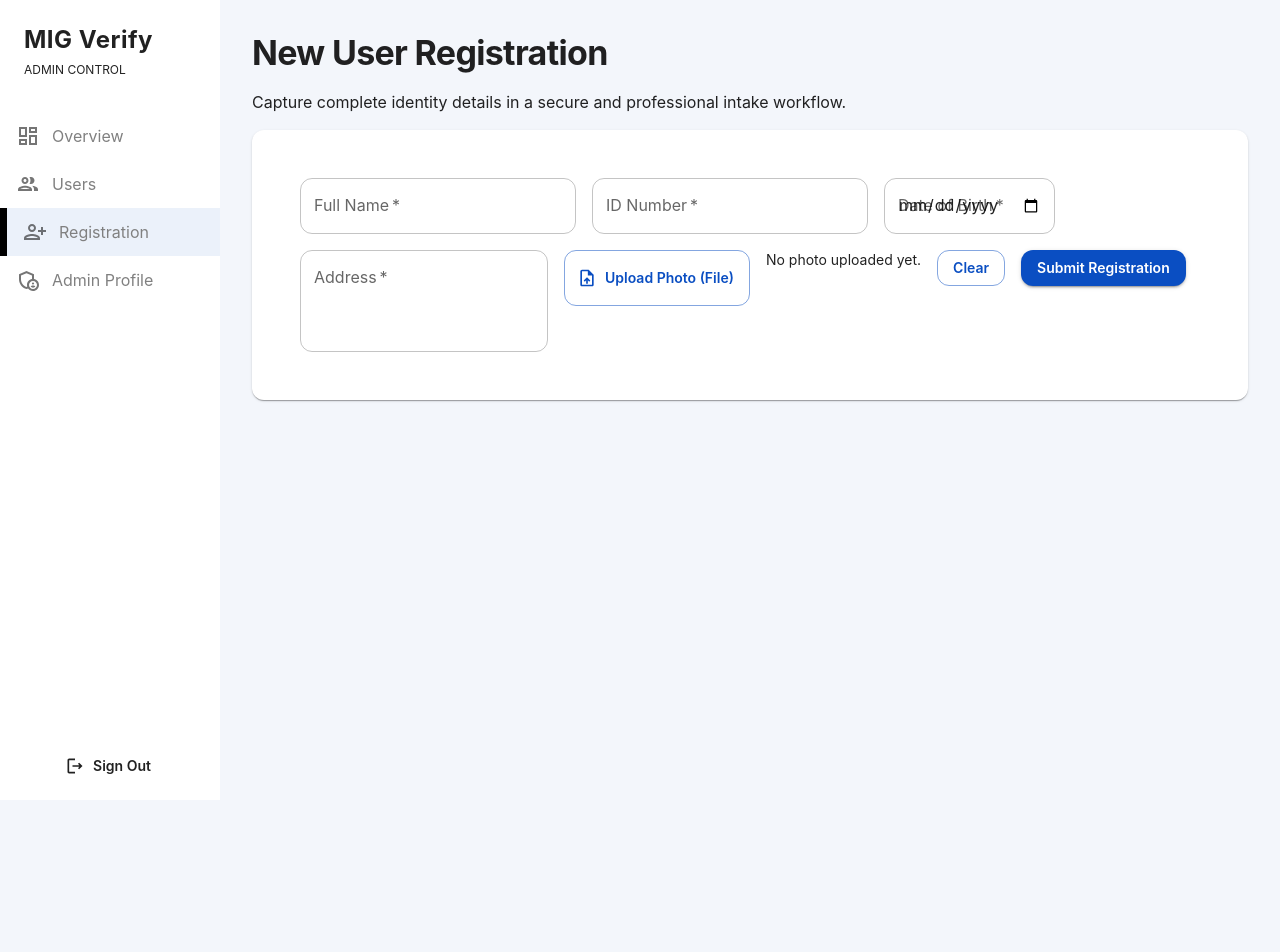
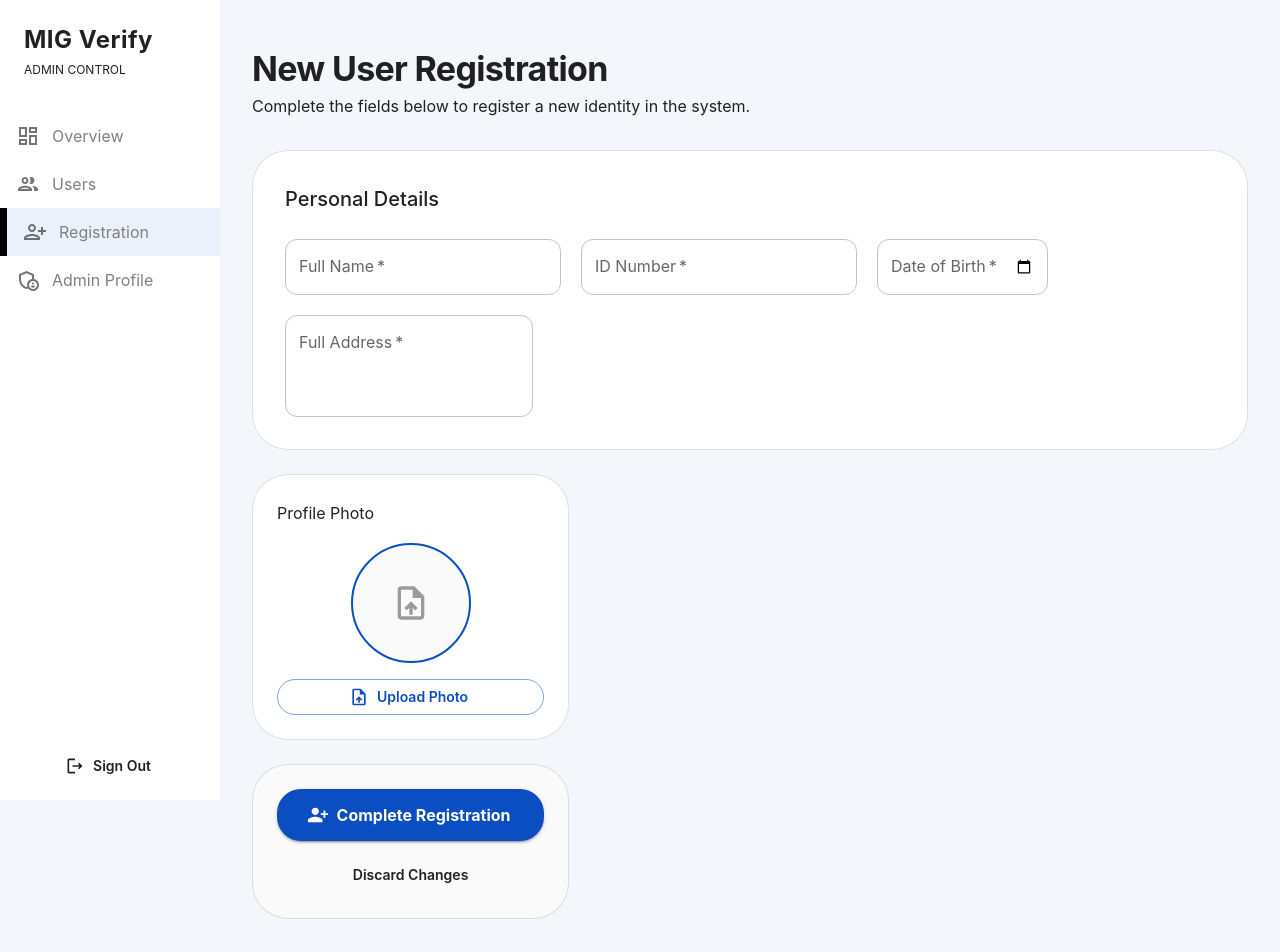
Before and after one commit to fanuel-endeshaw/MigVerify-frontend, a React (Vite) app: page /dashboard/registration in a window 1280 px wide. Shown: the top 952 px of the page. Before the commit the page ends 800 px from the top, so only its background shows below. Built offline with nearby package versions, Linux system fonts and the light colour scheme; sample sign-in values are in the browser's storage.

Commit message:
version1

```diff
--- a/src/pages/Registration.jsx
+++ b/src/pages/Registration.jsx
@@ -8,8 +8,12 @@
   Stack,
   TextField,
   Typography,
+  CircularProgress,
 } from "@mui/material";
 import UploadFileOutlinedIcon from "@mui/icons-material/UploadFileOutlined";
+import PersonAddAlt1Icon from "@mui/icons-material/PersonAddAlt1";
+// import DeleteOutlineIcon from "@mui/icons-material/DeleteOutline";
+// import DeleteOutlineIcon from "@mui/icons-material/DeleteOutlineOutlined";
 import { useState } from "react";
 import { useNavigate } from "react-router-dom";
 import { useAuth } from "../auth/useAuth";
@@ -44,14 +48,8 @@
     });
   };
 
-  const buildHeaders = (extraHeaders = {}) => ({
-    Authorization: `Bearer ${token}`,
-    ...extraHeaders,
-  });
-
   const handleCreateUser = async (event) => {
     event.preventDefault();
-
     if (!form.photoFile) {
       setRegistrationError("Please upload a profile photo before submitting.");
       return;
@@ -70,23 +68,17 @@
 
       const response = await fetch(`${apiBaseUrl}/api/users/register`, {
         method: "POST",
-        headers: buildHeaders(),
+        headers: { Authorization: `Bearer ${token}` },
         body: payload,
       });
 
       const payloadJson = await response.json().catch(() => null);
 
       if (!response.ok) {
-        throw new Error(
-          payloadJson?.message || payloadJson?.error || "Registration failed.",
-        );
+        throw new Error(payloadJson?.message || "Registration failed.");
       }
 
-      sessionStorage.setItem(
-        "migVerifyToast",
-        payloadJson?.message || "User registered successfully.",
-      );
-
+      sessionStorage.setItem("migVerifyToast", "User registered successfully.");
       resetRegistrationForm();
       navigate("/dashboard/users");
     } catch (error) {
@@ -111,116 +103,153 @@
     reader.readAsDataURL(file);
   };
 
-  const handleClearRegistration = () => {
-    resetRegistrationForm();
-  };
-
   return (
-    <Stack spacing={2}>
-      <Typography variant="h4" fontWeight={700}>
+    <Box sx={{ width: "100%", py: 2 }}>
+      {/* Header - Left Aligned */}
+      <Stack spacing={0.5} sx={{ mb: 4 }}>
+        <Typography variant="h4" fontWeight={800} letterSpacing="-0.5px">
           New User Registration
         </Typography>
-      <Typography color="text.secondary">
-        Capture complete identity details in a secure and professional intake
-        workflow.
+        <Typography color="text.secondary" variant="body1">
+          Complete the fields below to register a new identity in the system.
+        </Typography>
+      </Stack>
+
+      <Box component="form" onSubmit={handleCreateUser}>
+        <Grid container spacing={3}>
+          {/* Left Column: Main Form Data */}
+          <Grid item xs={12} md={8}>
+            <Paper
+              elevation={0}
+              sx={{
+                p: 4,
+                borderRadius: 3,
+                border: "1px solid",
+                borderColor: "divider",
+              }}
+            >
+              <Typography variant="h6" fontWeight={700} sx={{ mb: 3 }}>
+                Personal Details
               </Typography>
 
-      <Paper sx={{ p: 3 }}>
-        <Box
-          component="form"
-          onSubmit={handleCreateUser}
-          sx={{
-            display: "flex",
-            flexDirection: "column",
-            gap: 2,
-            // bgcolor: "#f5f5f5",
-            borderRadius: 2,
-            p: 3,
-          }}
-        >
-          {registrationError ? (
-            <Alert severity="warning">{registrationError}</Alert>
-          ) : null}
+              {registrationError && (
+                <Alert severity="error" sx={{ mb: 3, borderRadius: 2 }}>
+                  {registrationError}
+                </Alert>
+              )}
 
-          <Grid container spacing={2}>
-            <Grid item xs={12} md={6}>
+              <Grid container spacing={2.5}>
+                <Grid item xs={12}>
                   <TextField
                     label="Full Name"
                     required
                     fullWidth
                     value={form.fullName}
-                onChange={(event) =>
-                  setForm((prev) => ({ ...prev, fullName: event.target.value }))
+                    onChange={(e) =>
+                      setForm({ ...form, fullName: e.target.value })
                     }
                   />
                 </Grid>
 
-            <Grid item xs={12} md={6}>
+                <Grid item xs={12} sm={6}>
                   <TextField
                     label="ID Number"
                     required
                     fullWidth
                     value={form.id_number}
-                onChange={(event) =>
-                  setForm((prev) => ({
-                    ...prev,
-                    id_number: event.target.value,
-                  }))
+                    onChange={(e) =>
+                      setForm({ ...form, id_number: e.target.value })
                     }
                   />
                 </Grid>
 
-            <Grid item xs={12} md={6}>
+                <Grid item xs={12} sm={6}>
                   <TextField
                     label="Date of Birth"
                     type="date"
                     required
                     fullWidth
+                    InputLabelProps={{ shrink: true }}
                     sx={{
-                  "&input::-webkit-datetime-edit-*-field:not([aria-valuenow])":
+                      "& input::-webkit-datetime-edit-month-field, & input::-webkit-datetime-edit-day-field, & input::-webkit-datetime-edit-year-field, & input::-webkit-datetime-edit-text":
                         {
-                      color: "transparent",
+                          color: form.dateOfBirth ? "inherit" : "transparent",
                         },
                     }}
-                InputLabelProps={{ shrink: true }}
-                inputProps={{ placeholder: " hello" }}
                     value={form.dateOfBirth}
-                onChange={(event) =>
-                  setForm((prev) => ({
-                    ...prev,
-                    dateOfBirth: event.target.value,
-                  }))
+                    onChange={(e) =>
+                      setForm({ ...form, dateOfBirth: e.target.value })
                     }
                   />
                 </Grid>
 
                 <Grid item xs={12}>
                   <TextField
-                label="Address"
+                    label="Full Address"
                     required
                     fullWidth
                     multiline
-                minRows={3}
+                    rows={3}
                     value={form.address}
-                onChange={(event) =>
-                  setForm((prev) => ({ ...prev, address: event.target.value }))
+                    onChange={(e) =>
+                      setForm({ ...form, address: e.target.value })
                     }
                   />
                 </Grid>
+              </Grid>
+            </Paper>
+          </Grid>
 
-            <Grid item xs={12} md={6}>
+          {/* Right Column: Photo & Actions */}
+          <Grid item xs={12} md={4}>
+            <Stack spacing={3}>
+              {/* Photo Card */}
+              <Paper
+                elevation={0}
+                sx={{
+                  p: 3,
+                  textAlign: "center",
+                  borderRadius: 3,
+                  border: "1px solid",
+                  borderColor: "divider",
+                }}
+              >
+                <Typography
+                  variant="subtitle1"
+                  fontWeight={700}
+                  sx={{ mb: 2, textAlign: "left" }}
+                >
+                  Profile Photo
+                </Typography>
+                <Box sx={{ position: "relative", display: "inline-block" }}>
+                  <Avatar
+                    src={form.photo}
+                    sx={{
+                      width: 120,
+                      height: 120,
+                      mx: "auto",
+                      mb: 2,
+                      border: "2px solid",
+                      borderColor: "primary.main",
+                      bgcolor: "grey.50",
+                    }}
+                  >
+                    {!form.photo && (
+                      <UploadFileOutlinedIcon
+                        sx={{ fontSize: 40, color: "text.disabled" }}
+                      />
+                    )}
+                  </Avatar>
+                </Box>
+
                 <Button
                   component="label"
                   variant="outlined"
                   fullWidth
                   startIcon={<UploadFileOutlinedIcon />}
-                sx={{
-                  height: "56px",
-                  justifyContent: "flex-start",
-                  pl: 2,
-                }}
+                  sx={{ borderRadius: 2 }}
                 >
-                {form.photo ? "Photo Selected" : "Upload Photo (File)"}
+                  {form.photo ? "Change Photo" : "Upload Photo"}
                   <input
                     type="file"
                     accept="image/*"
@@ -228,45 +257,59 @@
                     onChange={handlePhotoUpload}
                   />
                 </Button>
-            </Grid>
+              </Paper>
 
-            <Grid item xs={12} md={6}>
-              {form.photo ? (
-                <Stack direction="row" alignItems="center" spacing={2}>
-                  <Avatar
-                    src={form.photo}
-                    alt={form.fullName || "User photo"}
-                  />
-                  <Typography color="text.secondary" variant="body2">
-                    Photo attached and ready for submission.
-                  </Typography>
-                </Stack>
-              ) : (
-                <Typography color="text.secondary" variant="body2">
-                  No photo uploaded yet.
-                </Typography>
-              )}
-            </Grid>
-
-            <Grid item xs={12}>
-              <Stack direction="row" spacing={2} justifyContent="flex-end">
-                <Button variant="outlined" onClick={handleClearRegistration}>
-                  Clear
-                </Button>
+              {/* Action Card */}
+              <Paper
+                elevation={0}
+                sx={{
+                  p: 3,
+                  borderRadius: 3,
+                  border: "1px solid",
+                  borderColor: "divider",
+                  bgcolor: "grey.50",
+                }}
+              >
+                <Stack spacing={2}>
                   <Button
                     variant="contained"
                     type="submit"
+                    fullWidth
+                    size="large"
                     disabled={registrationLoading}
+                    startIcon={
+                      registrationLoading ? (
+                        <CircularProgress size={20} color="inherit" />
+                      ) : (
+                        <PersonAddAlt1Icon />
+                      )
+                    }
+                    sx={{
+                      py: 1.5,
+                      borderRadius: 2,
+                      fontWeight: 700,
+                      textTransform: "none",
+                      fontSize: "1rem",
+                    }}
                   >
                     {registrationLoading
-                    ? "Submitting..."
-                    : "Submit Registration"}
+                      ? "Processing..."
+                      : "Complete Registration"}
                   </Button>
+                  <Button
+                    variant="text"
+                    color="inherit"
+                    onClick={resetRegistrationForm}
+                    sx={{ textTransform: "none", fontWeight: 600 }}
+                  >
+                    Discard Changes
+                  </Button>
+                </Stack>
+              </Paper>
             </Stack>
           </Grid>
         </Grid>
       </Box>
-      </Paper>
-    </Stack>
+    </Box>
   );
 }
```
Lines whose indentation alone changed are shown as unchanged.
